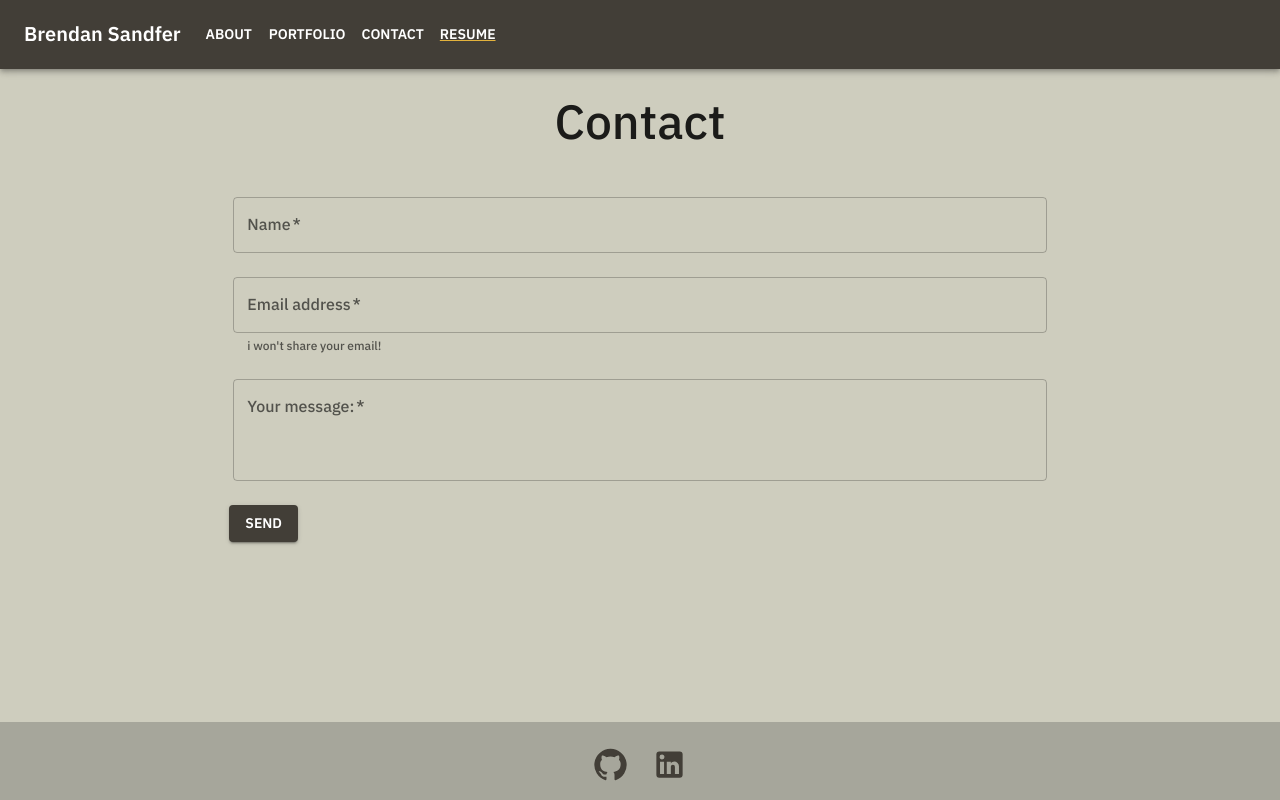
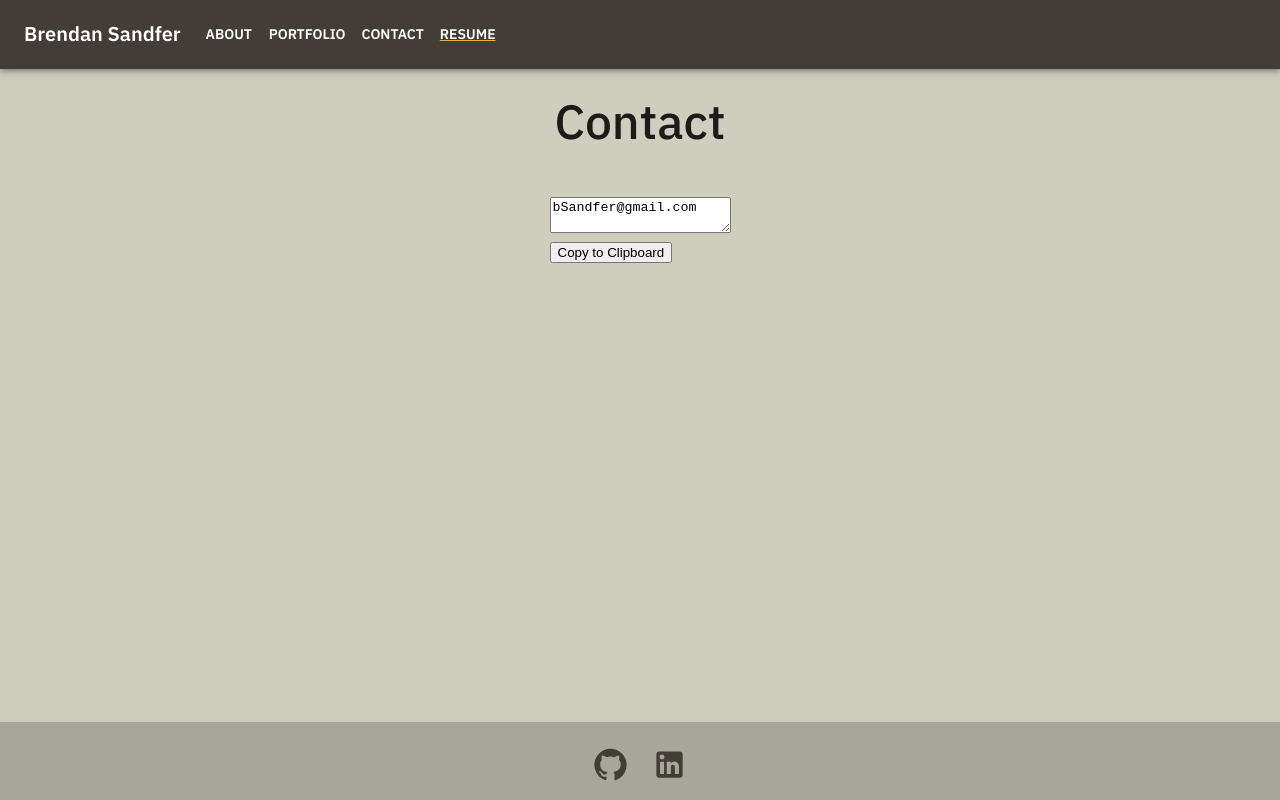
Before and after one commit to bsandfer/portfolio, a React (Create React App) app: page / in a window 1280 px wide. Both pictures are taken after a click on the button "CONTACT". Built offline with nearby package versions, Linux system fonts and the light colour scheme.

Commit message:
temp email copy

```diff
--- /dev/null
+++ b/src/components/Contact email template/index.js
@@ -0,0 +1 @@
+export { default } from './Contact'
--- a/src/components/Contact/Contact.js
+++ b/src/components/Contact/Contact.js
@@ -1,79 +1,26 @@
-import { useState } from "react";
-import {
-  Box,
-  Button,
-  FormControl,
-  FormHelperText,
-  Grid,
-  Input,
-  InputLabel,
-  OutlinedInput,
-  TextField,
-  Typography,
-} from "@mui/material";
+import { Box, Grid, Typography } from "@mui/material"
+import React, { Component } from "react"
 
-const Contact = () => {
-  const [formState, setFormState] = useState({
-    name: "",
-    email: "",
-    message: "",
-    nameNeeded: false,
-    messageNeeded: false,
-    invalidEmail: false,
-  });
+export default class YourComponent extends Component {
+  constructor(props) {
+    super(props)
 
-  const handleInputChange = ({ target: { name, value } }) => {
-    setFormState({ ...formState, [name]: value });
-  };
+    this.state = {
+      copySuccess: false
+    }
+  }
 
-  const handleNameBlur = () => {
-    if (formState.name === "") {
-      setFormState({
-        ...formState,
-        nameNeeded: true,
-        invalidEmail: false,
-        messageNeeded: false,
-      });
-    }
-  };
+  copyCodeToClipboard = () => {
+    const el = this.textArea
+    el.select()
+    document.execCommand("copy")
+    this.setState({copySuccess: true})
+  }
 
-  const handleMessageBlur = () => {
-    if (formState.message === "") {
-      setFormState({
-        ...formState,
-        messageNeeded: true,
-        invalidEmail: false,
-        nameNeeded: false,
-      });
-    }
-  };
+  render() {
+    return (
+      <Box margin={3}>
 
-  const validateEmail = (inputText) => {
-    var mailFormat =
-      /^(([^<>()\[\]\\.,;:\s@"]+(\.[^<>()\[\]\\.,;:\s@"]+)*)|(".+"))@((\[[0-9]{1,3}\.[0-9]{1,3}\.[0-9]{1,3}\.[0-9]{1,3}])|(([a-zA-Z\-0-9]+\.)+[a-zA-Z]{2,}))$/;
-    if (inputText.match(mailFormat)) {
-      return true;
-    } else {
-      return false;
-    }
-  };
-
-  const handleEmailBlur = () => {
-    if (validateEmail(formState.email)) {
-      console.log("valid");
-    } else {
-      setFormState({
-        ...formState,
-        invalidEmail: true,
-        nameNeeded: false,
-        messageNeeded: false,
-      });
-    }
-  };
-
-  return (
-    <>
-      <Box marginTop={3}>
         <Grid container justifyContent="center">
           <Grid item>
             <Typography variant="h3">Contact</Typography>
@@ -83,81 +30,32 @@ const Contact = () => {
         <br></br>
 
         <Grid container justifyContent="center" spacing={3} padding={3}>
-          <Grid item xs={11} md={9} lg={8}>
-            <FormControl fullWidth>
-              <TextField
-                required
-                id="outlined-input"
-                label="Name"
-                type="text"
-                name="name"
-                autoComplete="name"
-                onChange={handleInputChange}
-                onBlur={handleNameBlur}
-              />
-            </FormControl>
+
+          <Grid item>
+              <div>
+                <div>
+                  <textarea
+                    ref={(textarea) => this.textArea = textarea}
+                    value="bSandfer@gmail.com"
+                  />
+                </div>
+                <div>
+                  <button onClick={() => this.copyCodeToClipboard()}>
+                    Copy to Clipboard
+                  </button>
+                  {
+                    this.state.copySuccess ?
+                    <div style={{"color": "green"}}>
+                      Success!
+                    </div> : null
+                  }
+                </div>
+              </div>
           </Grid>
 
-          <Grid item xs={11} md={9} lg={8}>
-            <FormControl fullWidth>
-              <TextField
-                required
-                id="outlined-input"
-                label="Email address"
-                type="email"
-                name="email"
-                autoComplete="email"
-                helperText="i won't share your email!"
-                onChange={handleInputChange}
-                onBlur={handleEmailBlur}
-              />
-            </FormControl>
-          </Grid>
+        </Grid>
 
-          <Grid item xs={11} md={9} lg={8}>
-            <FormControl fullWidth>
-              <TextField
-                required
-                id="outlined-input"
-                label="Your message:"
-                type="text"
-                name="message"
-                multiline
-                rows={3}
-                autoComplete="off"
-                onChange={handleInputChange}
-                onBlur={handleMessageBlur}
-              />
-            </FormControl>
-          </Grid>
-
-          <Grid container justifyContent="center" spacing={3} padding={3}>
-            <Grid item xs={11} md={9} lg={8}>
-              <Button variant="contained">Send</Button>
-            </Grid>
-          </Grid>
-
-          <Grid container justifyContent="center" spacing={3} padding={3}>
-            {formState.nameNeeded ? (
-              <Typography color="error">name required!</Typography>
-            ) : (
-              ""
-            )}
-            {formState.messageNeeded ? (
-              <Typography color="error">message required!</Typography>
-            ) : (
-              ""
-            )}
-            {formState.invalidEmail ? (
-              <Typography color="error">invalid email!</Typography>
-            ) : (
-              ""
-            )}
-          </Grid>
-        </Grid>
       </Box>
-    </>
-  );
-};
-
-export default Contact;
+    )
+  }
+}
```
Also changed, not shown: src/components/Contact email template/Contact.js (added, +163 -0 lines).
